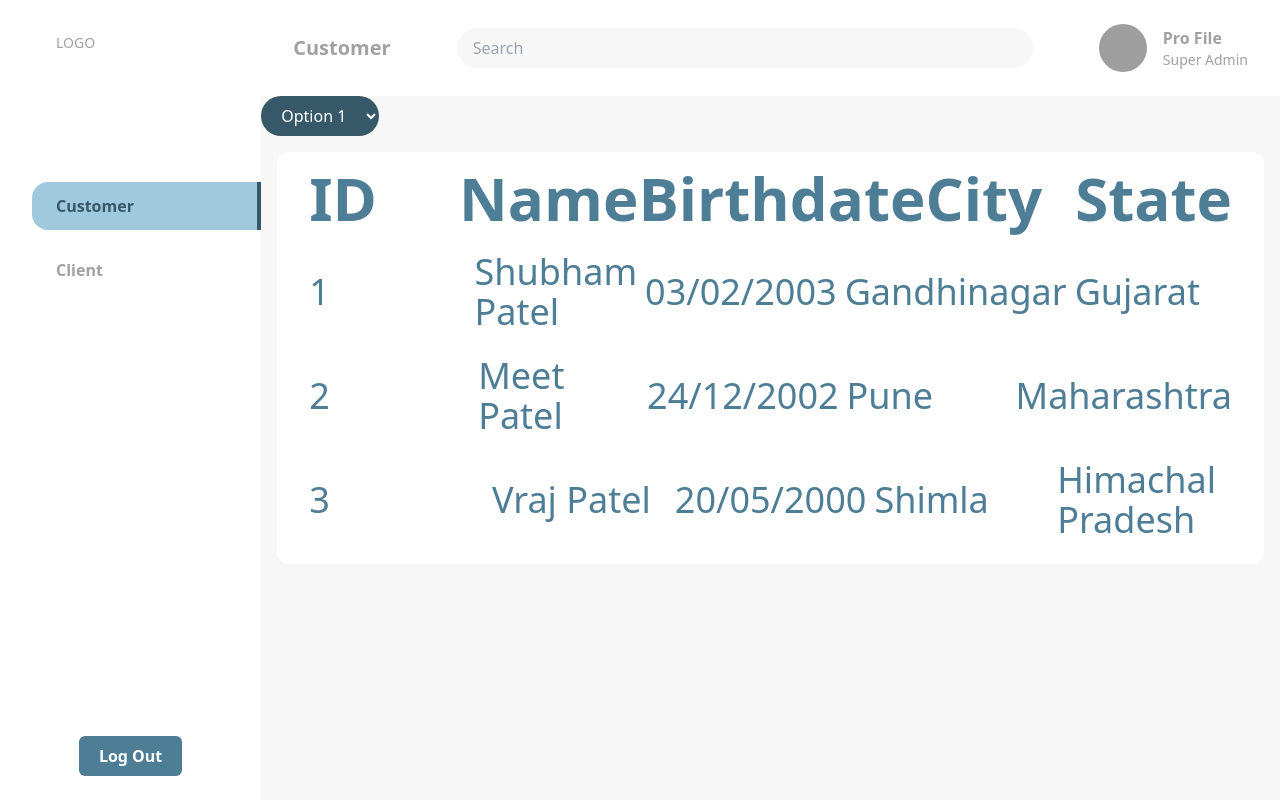
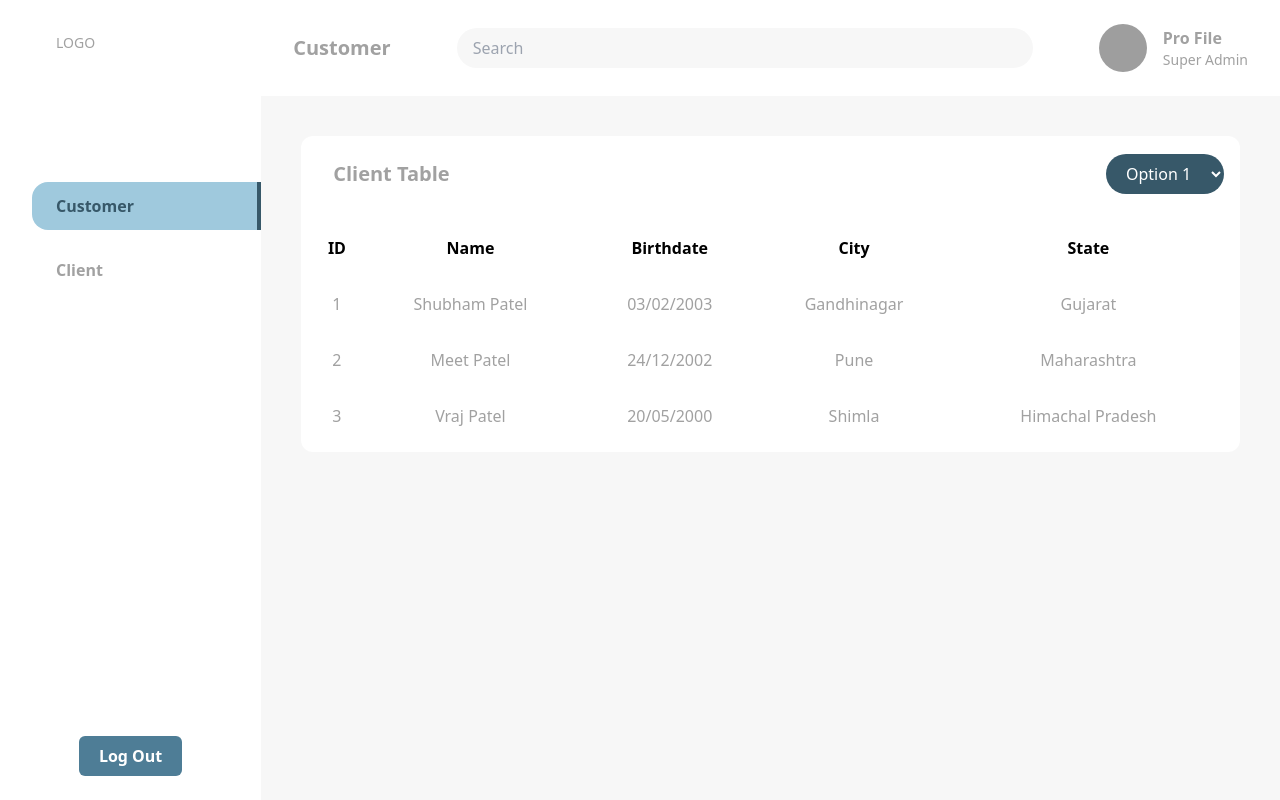
Before and after one commit to vrajpatel2451/lic-server, a React app: page / in a window 1280 px wide. Built offline with nearby package versions, Linux system fonts and the light colour scheme; grey boxes are pictures that could not be loaded.

Commit message:
table added

```diff
--- a/package.json
+++ b/package.json
@@ -29,6 +29,7 @@
     "multer": "^1.4.5-lts.1",
     "react": "^18.2.0",
     "react-dom": "^18.2.0",
+    "react-icons": "^4.4.0",
     "react-redux": "^8.0.2",
     "react-router-dom": "6",
     "redux": "^4.2.0",
--- a/src/client/src/app.jsx
+++ b/src/client/src/app.jsx
@@ -18,11 +18,13 @@ const App = () => {
           <SideBar />
           <div className="w-full">
             <HeaderComponent />
-            <Routes>
-              <Route path="/" element={<Home />} />
-              <Route path="/client" element={<Client />} />
-              <Route path="/login" element={<Login />} />
-            </Routes>
+            <div className="p-10">
+              <Routes>
+                <Route path="/" element={<Home />} />
+                <Route path="/client" element={<Client />} />
+                <Route path="/login" element={<Login />} />
+              </Routes>
+            </div>
           </div>
         </div>
       </BrowserRouter>
--- a/src/client/src/components/buttonComponent.jsx
+++ b/src/client/src/components/buttonComponent.jsx
@@ -14,7 +14,7 @@ function ButtonComponent({
       className={cn('px-5 py-2 rounded-md', {
         'flex items-center justify-center gap-2': icon,
 
-        'bg-pri hover:bg-pri-light text-white hover:text-pri-dark font-semibold transition-all':
+        'bg-pri hover:bg-pri-light/50 text-white hover:text-pri-dark font-semibold transition-all':
           appearance === 'pri',
         'border-pri border text-pri hover:bg-pri-light hover:border-pri-light hover:text-pri-dark transition-all ':
           appearance === 'pri-out',
--- a/src/client/src/components/clientTable.jsx
+++ b/src/client/src/components/clientTable.jsx
@@ -1,53 +1,63 @@
-import React from 'react';
-import ListHeading from './listHeading';
-import ListItem from './listItem';
+import React, { useState } from 'react';
+import '../styles/style.css';
+import ButtonComponent from './buttonComponent';
+import { MdFilterList } from 'react-icons/md';
+import Dropdown from './dropdown';
 
+const ClientTable = () => {
   const listHeadingData = [
-  { item: 'ID' },
-  { item: 'Name' },
-  { item: 'Birthdate' },
-  { item: 'City' },
-  { item: 'State' },
+    { headItem: 'ID' },
+    { headItem: 'Name' },
+    { headItem: 'Birthdate' },
+    { headItem: 'City' },
+    { headItem: 'State' },
   ];
 
   const listItemData = [
-  [
+    { item: '1', name: 'Shubham Patel', date: '03/02/2003', city: 'Gandhinagar', state: 'Gujarat' },
+    { item: '2', name: 'Meet Patel', date: '24/12/2002', city: 'Pune', state: 'Maharashtra' },
     {
-      item: '1',
+      item: '3',
+      name: 'Vraj Patel',
+      date: '20/05/2000',
+      city: 'Shimla',
+      state: 'Himachal Pradesh',
     },
-    { item: 'Shubham Patel' },
-    { item: '03/02/2003' },
-    { item: 'Gandhinagar' },
-    { item: 'Gujarat' },
-  ],
-  [
-    { item: '2' },
-    { item: 'Meet Patel' },
-    { item: '24/12/2002' },
-    { item: 'Pune' },
-    { item: 'Maharashtra' },
-  ],
-  [
-    { item: '3' },
-    { item: 'Vraj Patel' },
-    { item: '20/05/2000' },
-    { item: 'Shimla' },
-    { item: 'Himachal Pradesh' },
-  ],
   ];
 
-const ClientTable = () => {
+  const options = [
+    { text: 'Option 1', value: 'option1' },
+    { text: 'Option 2', value: 'option2' },
+    { text: 'Option 3', value: 'option3' },
+  ];
+
+  const [dropdownValue, setDropdownValue] = useState('option1');
   return (
-    <div className="bg-white py-2 px-4 rounded-xl m-4">
-      <div className="flex py-2 px-4">
-        {listHeadingData.map(headingData => (
-          <ListHeading headingData={headingData} />
+    <div className="bg-white py-2 px-4 rounded-xl">
+      <div className="flex justify-between items-center mb-4 ">
+        <h5 className="p-4 font-semibold">Client Table</h5>
+        <Dropdown
+          value={dropdownValue}
+          onChange={e => setDropdownValue(e.target.value)}
+          options={options}
+        />
+      </div>
+      <table className="w-full">
+        <tr>
+          {listHeadingData.map((headingData, i) => (
+            <th className="py-4">{headingData.headItem}</th>
           ))}
-      </div>
-
-      {listItemData.map(listData => (
-        <ListItem listData={listData} />
+        </tr>
+        {listItemData.map((itemData, i) => (
+          <tr className="hover:bg-pri-light rounded-full">
+            <td className="text-center py-4 text-gray">{itemData.item}</td>
+            <td className="text-center py-4 text-gray">{itemData.name}</td>
+            <td className="text-center py-4 text-gray">{itemData.date}</td>
+            <td className="text-center py-4 text-gray">{itemData.city}</td>
+            <td className="text-center py-4 text-gray">{itemData.state}</td>
+          </tr>
         ))}
+      </table>
     </div>
   );
 };
--- a/src/client/src/pages/home.jsx
+++ b/src/client/src/pages/home.jsx
@@ -1,29 +1,8 @@
 import React, { useState } from 'react';
 import ClientTable from '../components/clientTable';
-import Dropdown from '../components/dropdown';
-import Searchbar from '../components/searchbar';
-
-const options = [
-  { text: 'Option 1', value: 'option1' },
-  { text: 'Option 2', value: 'option2' },
-  { text: 'Option 3', value: 'option3' },
-];
-
-console.log(window.location.href.split('/')[3] === '', 'url');
 
 const Home = () => {
-  const [dropdownValue, setDropdownValue] = useState('option1');
-  console.log(dropdownValue);
-  return (
-    <>
-      <Dropdown
-        value={dropdownValue}
-        onChange={e => setDropdownValue(e.target.value)}
-        options={options}
-      />
-      <ClientTable />
-    </>
-  );
+  return <ClientTable />;
 };
 
 export default Home;
--- a/src/client/src/styles/style.css
+++ b/src/client/src/styles/style.css
@@ -39,3 +39,17 @@
     @apply bg-pri-light text-pri-dark border-r-4 border-r-pri-dark
   }
 }
+
+td {
+  cursor: pointer;
+}
+
+td:first-child,
+th:first-child {
+  border-radius: 10px 0 0 10px;
+}
+
+td:last-child,
+th:last-child {
+  border-radius: 0 10px 10px 0;
+}
```
Also changed, not shown: 1 other file (tests, documents, lock files or other folders). Lines whose indentation alone changed are shown as unchanged.
